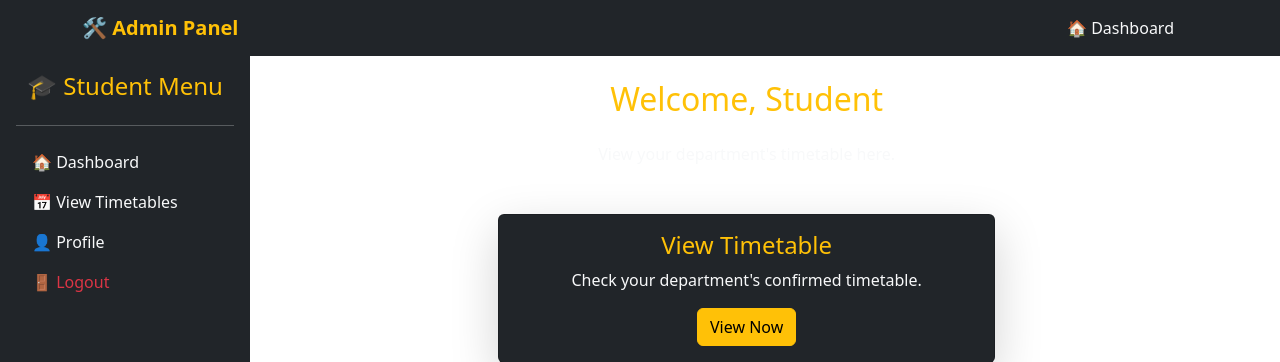
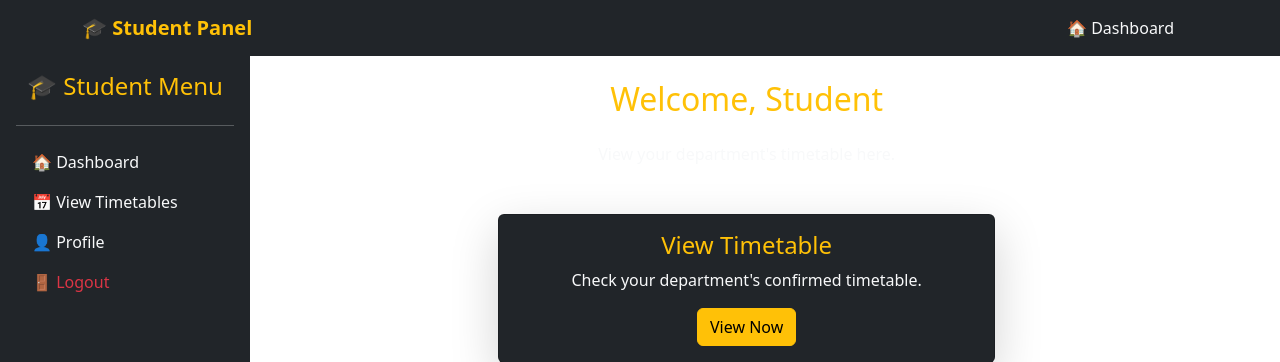
Before and after one commit to aura-codez/Must-TimeTable-System, a PHP site: page /MUST-Timetable-System/views/student/dashboard.php in a window 1280 px wide. Shown: the top 362 px of the page. Run offline with PHP 8.4, Linux system fonts and the light colour scheme.

Commit message:
Update student-header.php
added cdn link of js

```diff
--- a/components/student-header.php
+++ b/components/student-header.php
@@ -1,20 +1,22 @@
+
+
+
 <nav class="navbar navbar-expand-lg navbar-dark bg-dark">
     <div class="container">
-        <a class="navbar-brand text-warning fw-bold" href="/MUST-Timetable-System/views/admin/dashboard.php">🛠️ Admin Panel</a>
+        <a class="navbar-brand text-warning fw-bold" href="/MUST-Timetable-System/views/student/dashboard.php">🎓 Student Panel</a>
         <button class="navbar-toggler" type="button" data-bs-toggle="collapse" data-bs-target="#navbarNav">
             <span class="navbar-toggler-icon"></span>
         </button>
         <div class="collapse navbar-collapse justify-content-end pe-3" id="navbarNav">
-
             <ul class="navbar-nav">
                 <li class="nav-item">
-                    <a class="nav-link text-light" href="/MUST-Timetable-System/views/admin/dashboard.php">🏠 Dashboard</a>
+                    <a class="nav-link text-light" href="/MUST-Timetable-System/views/student/dashboard.php">🏠 Dashboard</a>
                 </li>
+
 
             </ul>
         </div>
     </div>
 </nav>
-<!-- Bootstrap CSS (Ensure This is Added in admin-header.php) -->
 <link href="https://cdn.jsdelivr.net/npm/bootstrap@5.3.2/dist/css/bootstrap.min.css" rel="stylesheet">
 <script src="https://cdn.jsdelivr.net/npm/bootstrap@5.3.0/dist/js/bootstrap.bundle.min.js"></script>
```
